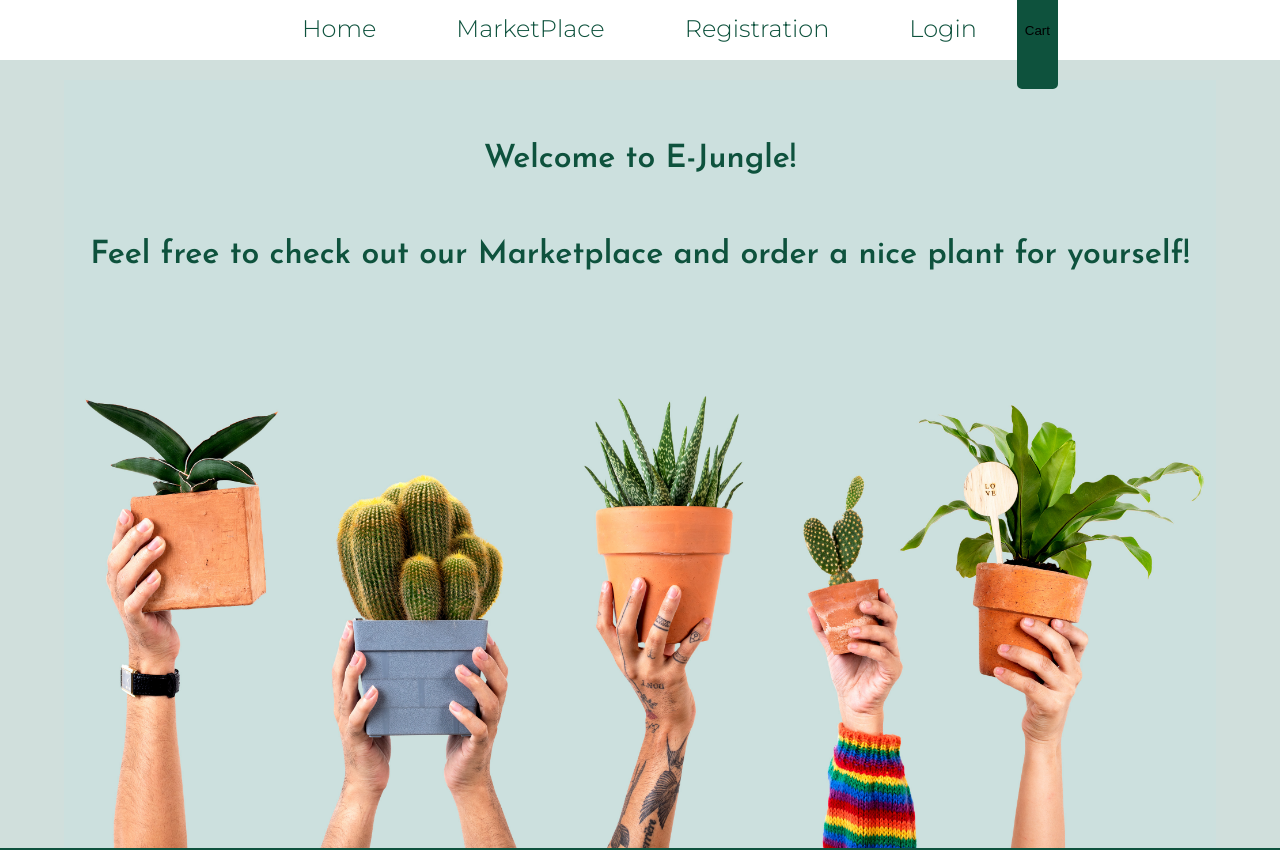
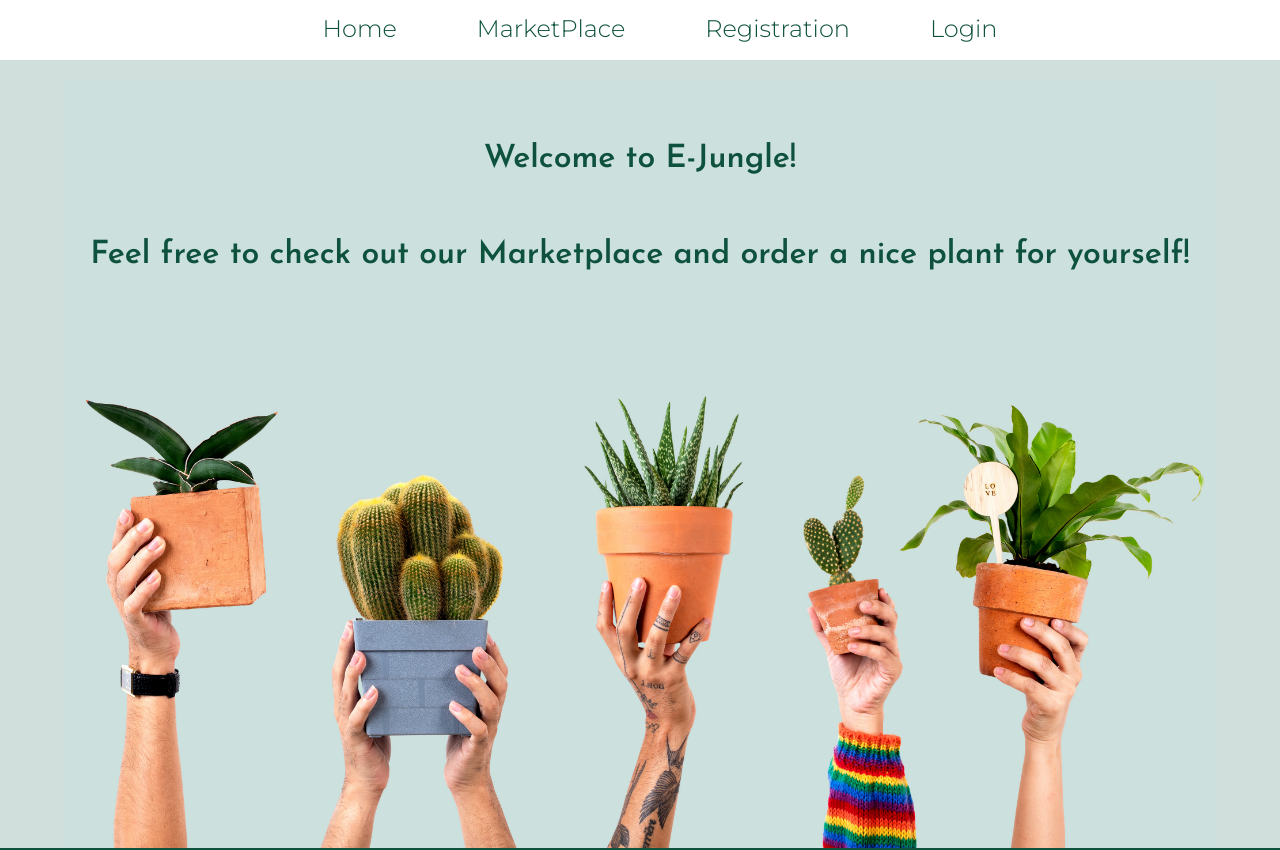
Before and after one commit to galveron/El-Proyecte-Grande, a React (Vite) app in the folder Frontend/ElProyecteGrandeFrontend/: page / in a window 1280 px wide. Shown: the top 850 px of the page. Built offline with nearby package versions, Linux system fonts and the light colour scheme.

Commit message:
change - make cart button only available for customers

```diff
--- a/Frontend/ElProyecteGrandeFrontend/src/Pages/Layout/Layout.jsx
+++ b/Frontend/ElProyecteGrandeFrontend/src/Pages/Layout/Layout.jsx
@@ -115,7 +115,7 @@ function Layout({ userRole }) {
                                         <i className="fa-solid fa-heart" id="layout-heart"></i>
                                     </Link>
                                 </li>}
-                                <button className="cart-button" onClick={() => clickOnCart()}>Cart</button>
+                                {userRole === "Customer" && <button className="cart-button" onClick={() => clickOnCart()}>Cart</button>}
                             </ul>
                         </nav>}
                 </div>
```
